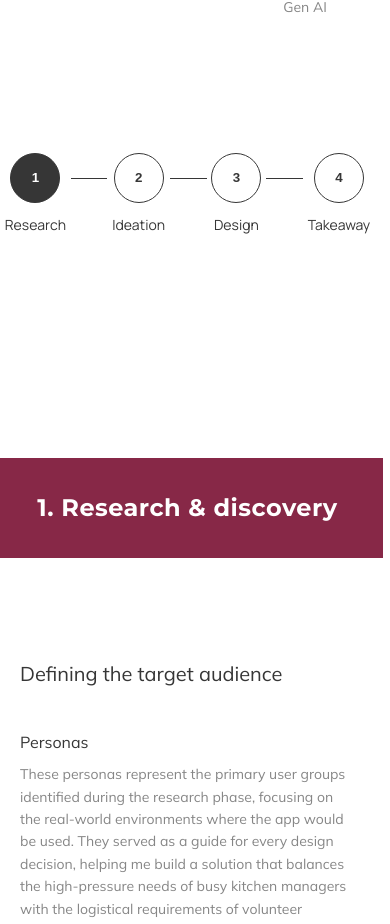
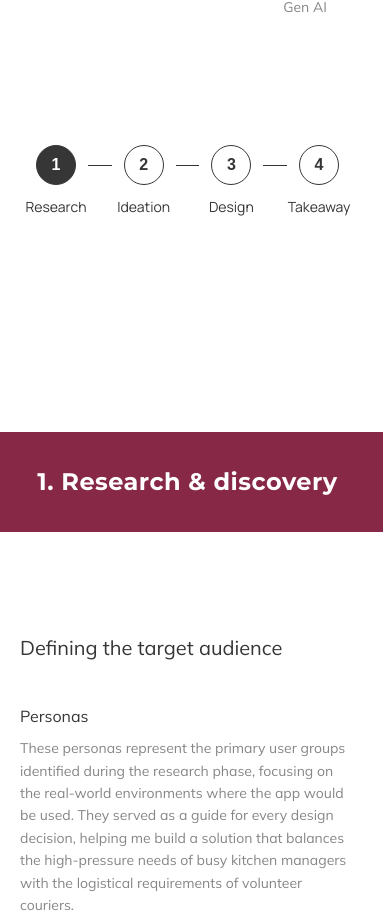
Before and after one commit to mikaridley/Eldan-Ridley-s-Portfolio, a React (Vite) app: page /kindred in a window 390 px wide. Shown: the part 2238-3162 px from the top of the page. Built offline with nearby package versions, Linux system fonts and the light colour scheme; a web font is replaced by a local one.

Commit message:
mq stepper

```diff
--- a/src/assets/styles/cmps/Stepper.css
+++ b/src/assets/styles/cmps/Stepper.css
@@ -1,5 +1,5 @@
-.projects-layout > .stepper-sentinel,
-.projects-layout > .stepper-container {
+.projects-layout>.stepper-sentinel,
+.projects-layout>.stepper-container {
   grid-column: 1 / -1;
 }
 
@@ -10,7 +10,8 @@
 }
 
 .stepper-container {
-  grid-column: 1/-1;
+  display: grid;
+  grid-template-columns: 2rem 1fr 2rem;
   position: sticky;
   top: 0;
   z-index: 10;
@@ -21,28 +22,24 @@
   }
 
   .stepper-wrapper {
+    justify-self: center;
+    grid-column: 2;
+    width: 100%;
+    max-width: 65rem;
     display: grid;
     place-items: center;
-    padding-block: 1.5rem;
-    margin-inline: 0.3rem;
-
-    &.is-sticky {
-      width: 100%;
-    }
+    margin-block: 1.5rem;
 
     .stepper {
-      display: flex;
-      align-items: flex-start;
-      margin-inline: auto;
+      display: grid;
+      grid-template-columns: 6rem 1fr 6rem 1fr 6rem 1fr 6rem;
       width: 100%;
-      max-width: 800px;
 
       .stepper-connector {
         flex: 1;
         height: 0;
         border-top: 1px solid var(--dark-grey);
-        margin-inline: 0.3rem;
-        margin-top: 25px;
+        margin-top: 32px;
         align-self: flex-start;
       }
 
@@ -55,10 +52,11 @@
         .stepper-circle {
           display: grid;
           place-items: center;
-          width: 50px;
-          height: 50px;
+          width: 4rem;
+          height: 4rem;
           border-radius: 50%;
           font-weight: 700;
+          font-size: 1.5rem;
           background-color: #fff;
           border: 1px solid var(--dark-grey);
           color: var(--dark-grey);
@@ -66,17 +64,12 @@
           padding: 0;
           cursor: pointer;
 
-            &.active {
-              background-color: var(--dark-grey, #363636);
-              border-color: var(--dark-grey, #363636);
-              color: #fff;
-            }
-
-            .is-sticky & {
-              width: 50px;
-              height: 50px;
-            }
+          &.active {
+            background-color: var(--dark-grey, #363636);
+            border-color: var(--dark-grey, #363636);
+            color: #fff;
           }
+        }
 
         .stepper-label {
           margin-block-start: 0.75rem;
@@ -85,7 +78,7 @@
           background: none;
           border: none;
           padding: 0;
-          font: 0.875rem;
+          font-size: 0.875rem;
           cursor: pointer;
         }
       }
--- a/src/assets/styles/setup/mq.css
+++ b/src/assets/styles/setup/mq.css
@@ -131,10 +131,6 @@
     height: 150px;
   }
 
-  .stepper-wrapper {
-    margin-inline: 2rem;
-  }
-
   .quantex-page {
     .quantex-opening {
       grid-template-columns: 1fr;
@@ -151,39 +147,6 @@
   .home-page {
     .home-intro-p {
       margin-block-end: 12rem;
-    }
-  }
-
-  .stepper-wrapper.is-sticky {
-    max-width: 100%;
-    padding-inline: 0.3rem;
-    box-sizing: border-box;
-  }
-
-  .stepper-wrapper.is-sticky .stepper {
-    max-width: 100%;
-    min-width: 0;
-  }
-
-  .stepper-wrapper {
-    padding-block: 1.5rem;
-
-    .stepper {
-      .stepper-connector {
-        margin-inline: 0rem;
-      }
-
-      .stepper-step {
-        .stepper-circle {
-          width: 40px;
-          height: 40px;
-        }
-
-        .stepper-label {
-          margin-block-start: 0.75rem;
-          font-size: 0.875rem;
-        }
-      }
     }
   }
 
@@ -247,6 +210,32 @@
     }
   }
 
+  .stepper-container {
+    grid-template-columns: 1.5rem 1fr 1.5rem;
+
+    .stepper-wrapper {
+      margin-block: 1rem;
+
+      .stepper {
+        grid-template-columns: 4rem 1fr 4rem 1fr 4rem 1fr 4rem;
+        .stepper-connector {
+          margin-top: 20px;
+        }
+
+        .stepper-step {
+
+          .stepper-circle {
+            width: 2.5rem;
+            height: 2.5rem;
+            font-size: 1rem;
+          }
+
+        }
+
+      }
+    }
+
+  }
 
   .app-header {
     align-items: flex-end;
@@ -269,45 +258,6 @@
   .projects-layout {
     grid-template-columns:
       minmax(50px, 1fr) minmax(auto, var(--max-width)) minmax(50px, 1fr);
-  }
-
-  /* Stepper responsive (mobile) – keep it identical on all pages */
-  .stepper-wrapper {
-    padding-block: 1rem;
-
-    .stepper {
-      width: 100%;
-    }
-
-    .stepper-connector {
-      margin-inline: 0;
-      margin-top: 20px;
-    }
-
-    .stepper-step {
-      .stepper-circle {
-        width: 40px;
-        height: 40px;
-      }
-
-      .stepper-label {
-        margin-block-start: 0.5rem;
-        font-size: 0.875rem;
-      }
-    }
-  }
-
-  /* Prevent sticky state from overriding circle size */
-  .stepper-wrapper.is-sticky .stepper-circle {
-    width: 40px;
-    height: 40px;
-  }
-
-  /* Keep sticky stepper full width so connectors can stretch */
-  .stepper-wrapper.is-sticky .stepper {
-    width: 100%;
-    max-width: 100%;
-    min-width: 0;
   }
 
   .home-page {
```
